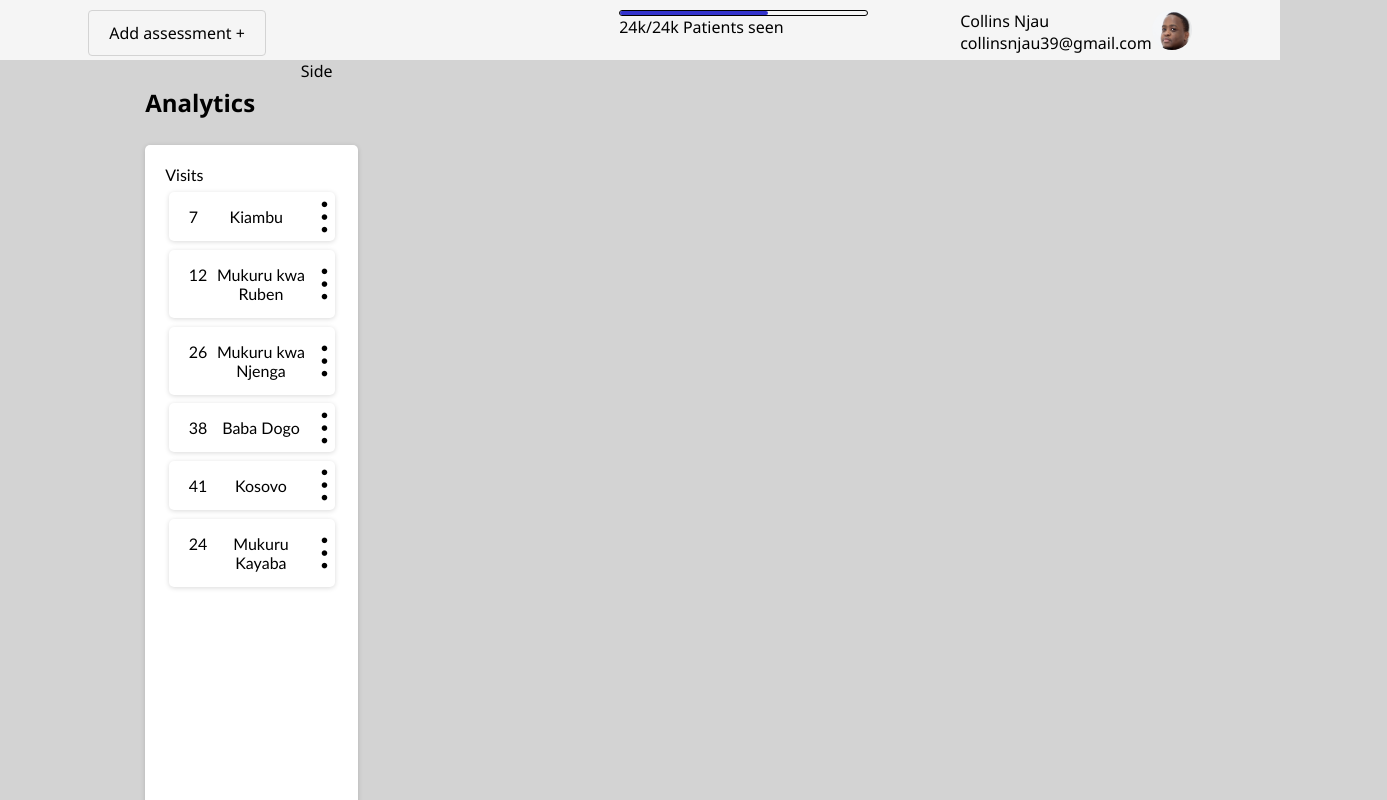
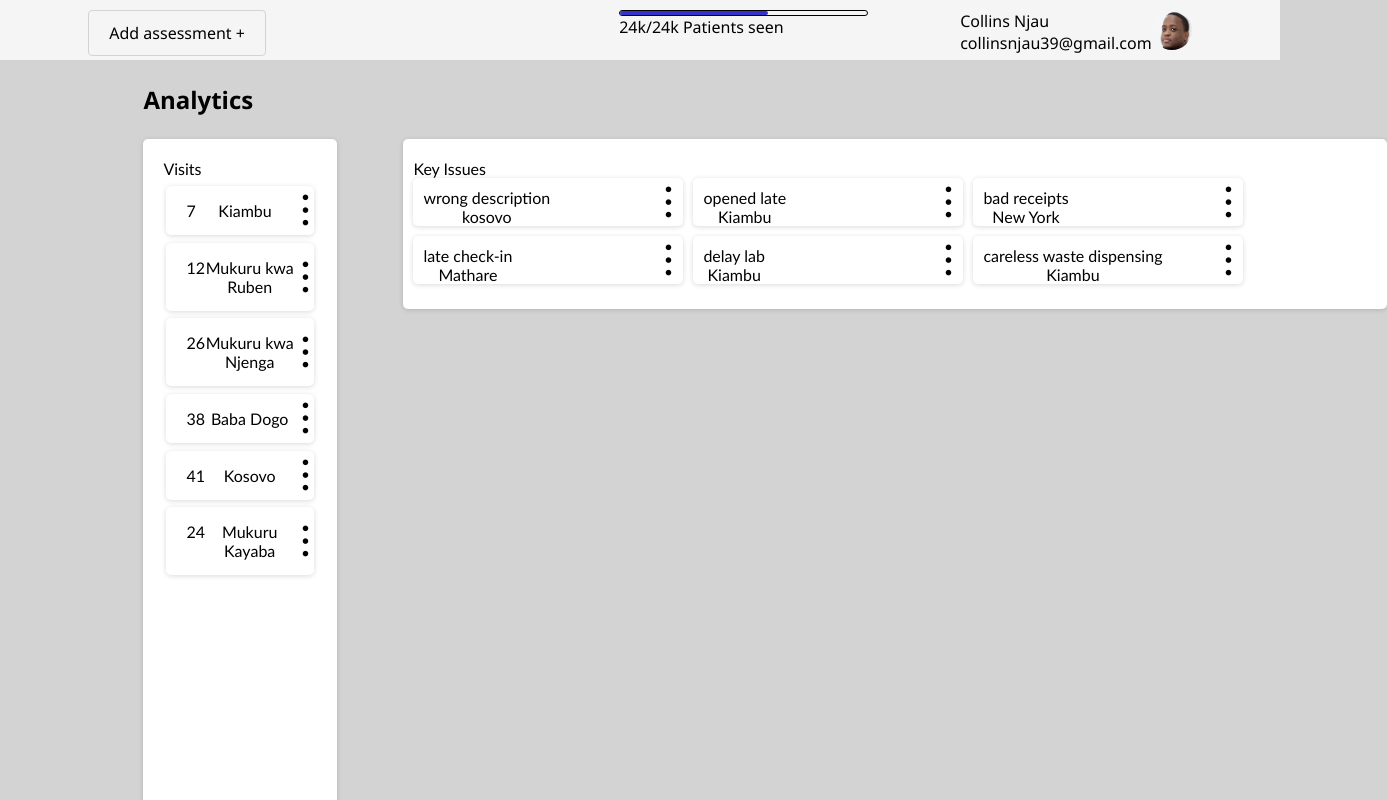
Before and after one commit to Collins33/Todoist-clone, a React (Create React App) app: page / in a window 1280 px wide. Shown: the top 800 px of the page, 1387 px wide, since content can reach past the window. Built offline with nearby package versions, Linux system fonts and the light colour scheme.

Commit message:
Add key issues card

```diff
--- /dev/null
+++ b/src/components/keyissues/index.css
@@ -0,0 +1,48 @@
+.key_issues_main_card {
+  display: flex;
+  flex-direction: column;
+  width: 100%;
+  background-color: var(--app-bg-color);
+  /* box-shadow: 0 1px 0px 1px rgba(0,0,0,0.1); */
+  border-radius: 5px;
+  box-shadow: 0 1px 5px rgba(0, 0, 0, 0.15);
+  font-family: "Trebuchet MS", "Lucida Sans Unicode", "Lucida Grande",
+    "Lucida Sans", Arial, sans-serif;
+  position: relative;
+  text-decoration: none;
+  color: black;
+  margin-left: 10%;
+  background-color: white;
+  padding: 20px 0px 15px 10px;
+}
+
+.key_issues_display {
+  display: flex;
+  flex-wrap: wrap;
+}
+
+.key_issues_texts {
+  display: flex;
+  flex-direction: column;
+}
+
+.key_issues_card {
+  display: flex;
+  flex-direction: row;
+  justify-content: space-between;
+  background-color: var(--app-bg-color);
+  /* box-shadow: 0 1px 0px 1px rgba(0,0,0,0.1); */
+  border-radius: 5px;
+  box-shadow: 0 1px 5px rgba(0, 0, 0, 0.15);
+  font-family: "Trebuchet MS", "Lucida Sans Unicode", "Lucida Grande",
+    "Lucida Sans", Arial, sans-serif;
+  position: relative;
+  text-decoration: none;
+  color: black;
+  padding: 10px 10px 0px 10px;
+  text-align: center;
+  background-color: white;
+  width: 250px;
+  margin-right: 10px;
+  margin-bottom: 10px;
+}
--- /dev/null
+++ b/src/components/keyissues/index.js
@@ -0,0 +1,15 @@
+import React, { Component } from "react";
+import { KeyIssues } from "./keyIssues";
+
+class RightSection extends Component {
+  render() {
+    const { keyIssuesData } = this.props;
+    return (
+      <div>
+        <KeyIssues keyIssuesData={keyIssuesData} />
+      </div>
+    );
+  }
+}
+
+export default RightSection;
--- /dev/null
+++ b/src/components/keyissues/keyIssues.js
@@ -0,0 +1,21 @@
+import React from "react";
+import "./index.css";
+import { Ellipsis } from "../ellipses/index";
+
+export const KeyIssues = ({ keyIssuesData }) => {
+  const displayKeyIssuesBar = keyIssuesData.map((item, index) => (
+    <div className="key_issues_card" key={index}>
+      <div className="key_issues_texts">
+        <div>{item.issue}</div>
+        <div>{item.location}</div>
+      </div>
+      <Ellipsis />
+    </div>
+  ));
+  return (
+    <div className="key_issues_main_card">
+      <div>Key Issues</div>
+      <div className="key_issues_display">{displayKeyIssuesBar}</div>
+    </div>
+  );
+};
--- a/src/views/home/index.css
+++ b/src/views/home/index.css
@@ -3,3 +3,8 @@
   flex-direction: row;
   margin-left: 10%;
 }
+
+.right_side_section {
+  margin-left: 24px;
+  margin-top: 79px;
+}
--- a/src/views/home/index.js
+++ b/src/views/home/index.js
@@ -1,6 +1,7 @@
 import React, { Component } from "react";
 import Header from "../../components/header/index";
 import { SideSelect } from "../../components/sideSelect/index";
+import KeyIssues from "../../components/keyissues/index";
 import "./index.css";
 
 class Home extends Component {
@@ -30,16 +31,44 @@ class Home extends Component {
         number: "24",
         name: "Mukuru Kayaba"
       }
+    ],
+    keyIssuesData: [
+      {
+        issue: "wrong description",
+        location: "kosovo"
+      },
+      {
+        issue: "opened late",
+        location: "Kiambu"
+      },
+      {
+        issue: "bad receipts",
+        location: "New York"
+      },
+      {
+        issue: "late check-in",
+        location: "Mathare"
+      },
+      {
+        issue: "delay lab",
+        location: "Kiambu"
+      },
+      {
+        issue: "careless waste dispensing",
+        location: "Kiambu"
+      }
     ]
   };
   render() {
-    const { selectItems } = this.state;
+    const { selectItems, keyIssuesData } = this.state;
     return (
       <div>
         <Header />
         <div className="dashboard_right_container">
           <SideSelect selectItems={selectItems} />
-          <div>Side</div>
+          <div className="right_side_section">
+            <KeyIssues keyIssuesData={keyIssuesData} />
+          </div>
         </div>
       </div>
     );
```
